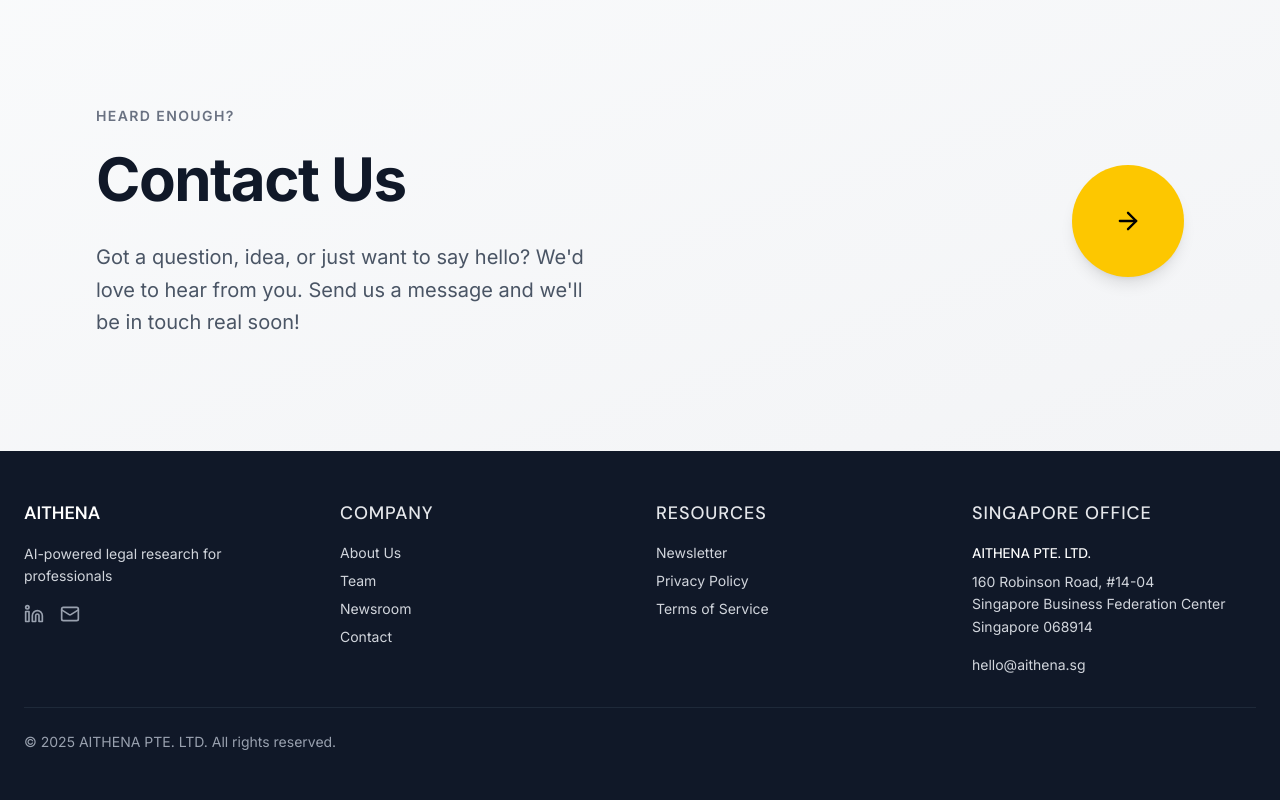
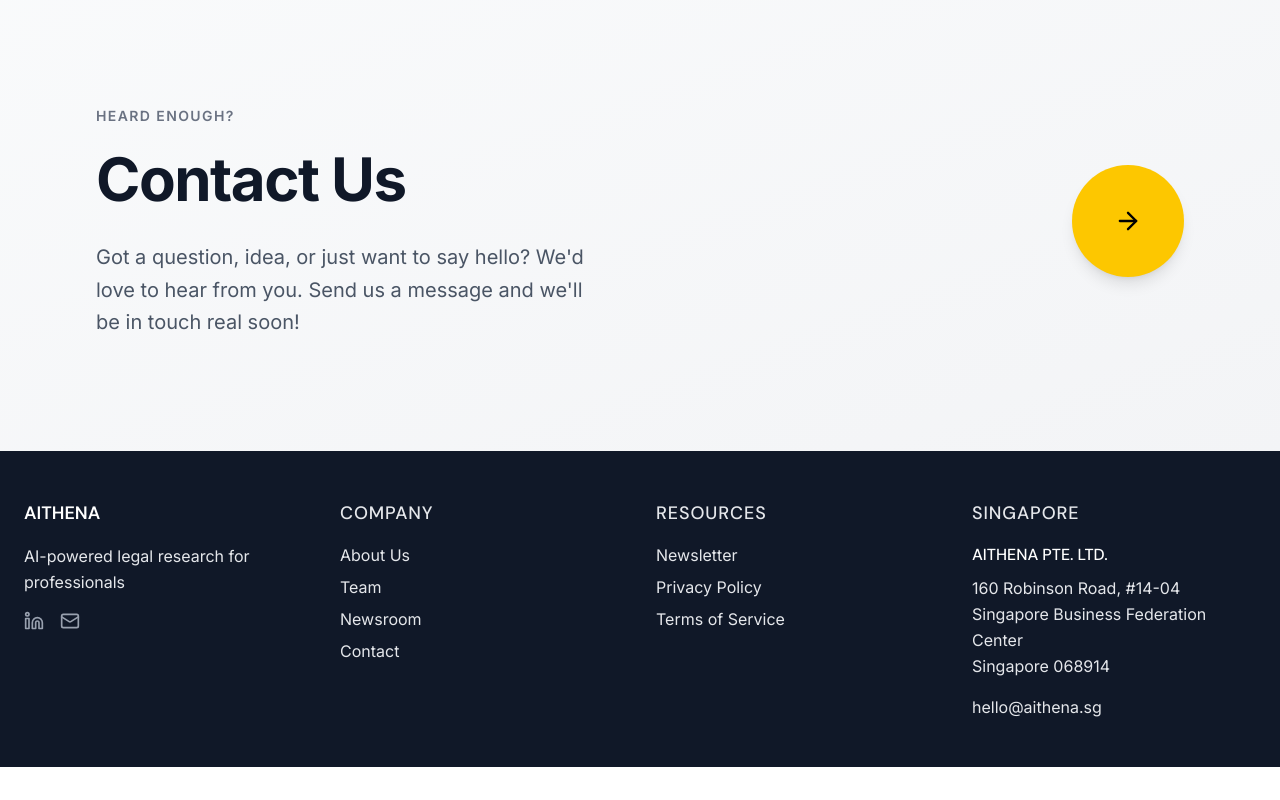
Before and after one commit to f4heemmmmm/aithena, a Next.js app in the folder frontend/: page / in a window 1280 px wide. Shown: the part 3938-4738 px from the top of the page. After the commit the page ends 4705 px from the top, so only its background shows below. Built offline with nearby package versions, Linux system fonts and the light colour scheme; no server answers.

Commit message:
Added footer for aithena website

```diff
--- a/frontend/src/components/Footer.tsx
+++ b/frontend/src/components/Footer.tsx
@@ -1,123 +1,113 @@
 "use client";
 
-import { Inter, DM_Sans } from 'next/font/google';
-import { Linkedin, Mail, MapPin, ArrowRight } from 'lucide-react';
+import { Inter, DM_Sans } from "next/font/google";
+import { Linkedin, Mail, MapPin, ArrowRight } from "lucide-react";
 
 const inter = Inter({
-  subsets: ['latin'],
-  weight: ['300', '400', '500', '600', '700']
+  subsets: ["latin"],
+  weight: ["300", "400", "500", "600", "700"]
 });
 
 const dmSans = DM_Sans({
-  subsets: ['latin'],
-  weight: ['400', '500', '600', '700']
+  subsets: ["latin"],
+  weight: ["400", "500", "600", "700"]
 });
 
 export default function Footer() {
     return (
-    <footer className="bg-gray-900 text-white">
-      {/* Main Footer Content */}
-      <div className="max-w-7xl mx-auto px-6 py-12">
-        <div className="grid grid-cols-1 md:grid-cols-2 lg:grid-cols-4 gap-8">
-
-          {/* Company Info */}
-          <div className="lg:col-span-1">
-            <h3 className={`${dmSans.className} text-lg font-semibold mb-4`}>
+        <footer className = "bg-gray-900 text-white">
+            <div className = "max-w-7xl mx-auto px-6 py-12">
+                <div className = "grid grid-cols-1 md:grid-cols-2 lg:grid-cols-4 gap-8">
+                    <div className = "lg:col-span-1">
+                        <h3 className = {`${dmSans.className} text-lg font-semibold mb-4`}>
                             AITHENA
                         </h3>
-            <p className={`${inter.className} text-gray-300 text-sm leading-relaxed mb-4`}>
+                        <p className = {`${inter.className} text-gray-200 text-base leading-relaxed mb-4`}>
                             AI-powered legal research for professionals
                         </p>
-            <div className="flex items-center space-x-4">
+                        <div className = "flex items-center space-x-4">
                             <a
-                href="https://www.linkedin.com/company/aithena-sg/"
-                target="_blank"
-                rel="noopener noreferrer"
-                className="text-gray-400 hover:text-white transition-colors duration-200"
-                aria-label="LinkedIn"
+                                href = "https://www.linkedin.com/company/aithena-sg/"
+                                target = "_blank"
+                                rel = "noopener noreferrer"
+                                className = "text-gray-400 hover:text-white transition-colors duration-200"
+                                aria-label = "LinkedIn"
                             >
                                 <Linkedin className="h-5 w-5" />
                             </a>
                             <a
-                href="mailto:hello@aithena.sg"
-                className="text-gray-400 hover:text-white transition-colors duration-200"
-                aria-label="Email"
+                                href = "mailto:hello@aithena.sg"
+                                className = "text-gray-400 hover:text-white transition-colors duration-200"
+                                aria-label = "Email"
                             >
-                <Mail className="h-5 w-5" />
+                                <Mail className = "h-5 w-5" />
                             </a>
                         </div>
                     </div>
 
-          {/* Quick Links */}
+                    {/* QUICK LINKS */}
                     <div>
-            <h4 className={`${dmSans.className} text-lg font-medium uppercase tracking-wider mb-4 text-gray-200`}>
+                        <h4 className = {`${dmSans.className} text-lg font-medium uppercase tracking-wider mb-4 text-gray-200`}>
                             Company
                         </h4>
-            <nav className="space-y-2">
-              <a href="/about" className={`${inter.className} block text-sm text-gray-300 hover:text-white transition-colors duration-200`}>
+                        <nav className = "space-y-2">
+                            <a href="/about" className = {`${inter.className} block text-base text-gray-200 hover:text-white transition-colors duration-200`}>
                                 About Us
                             </a>
-              <a href="/team" className={`${inter.className} block text-sm text-gray-300 hover:text-white transition-colors duration-200`}>
+                            <a href = "/team" className = {`${inter.className} block text-base text-gray-200 hover:text-white transition-colors duration-200`}>
                                 Team
                             </a>
-              <a href="/newsroom" className={`${inter.className} block text-sm text-gray-300 hover:text-white transition-colors duration-200`}>
+                            <a href = "/newsroom" className = {`${inter.className} block text-base text-gray-200 hover:text-white transition-colors duration-200`}>
                                 Newsroom
                             </a>
-              <a href="/contact" className={`${inter.className} block text-sm text-gray-300 hover:text-white transition-colors duration-200`}>
+                            <a href = "/contact" className = {`${inter.className} block text-base text-gray-200 hover:text-white transition-colors duration-200`}>
                                 Contact
                             </a>
                         </nav>
                     </div>
 
-          {/* Resources */}
+                    {/* RESOURCES */}
                     <div>
-            <h4 className={`${dmSans.className} text-lg  font-medium uppercase tracking-wider mb-4 text-gray-200`}>
+                        <h4 className = {`${dmSans.className} text-lg  font-medium uppercase tracking-wider mb-4 text-gray-200`}>
                             Resources
                         </h4>
-            <nav className="space-y-2">
-              <a href="/newsletter" className={`${inter.className} block text-sm text-gray-300 hover:text-white transition-colors duration-200`}>
+                        <nav className = "space-y-2">
+                            <a href="/newsletter" className = {`${inter.className} block text-base text-gray-200 hover:text-white transition-colors duration-200`}>
                                 Newsletter
                             </a>
-              <a href="/privacy" className={`${inter.className} block text-sm text-gray-300 hover:text-white transition-colors duration-200`}>
+                            <a href = "/privacy" className = {`${inter.className} block text-base text-gray-200 hover:text-white transition-colors duration-200`}>
                                 Privacy Policy
                             </a>
-              <a href="/terms" className={`${inter.className} block text-sm text-gray-300 hover:text-white transition-colors duration-200`}>
+                            <a href = "/terms" className = {`${inter.className} block text-base text-gray-200 hover:text-white transition-colors duration-200`}>
                                 Terms of Service
                             </a>
                         </nav>
                     </div>
 
-          {/* Contact Info */}
+                    {/* CONTACT INFORMATION */}
                     <div>
-            <h4 className={`${dmSans.className} text-lg  font-medium uppercase tracking-wider mb-4 text-gray-200`}>
-              Singapore Office
+                        <h4 className = {`${dmSans.className} text-lg font-medium uppercase tracking-wider mb-4 text-gray-200`}>
+                            Singapore
                         </h4>
-            <div className="space-y-2 text-sm text-gray-300">
-              <p className={`${dmSans.className} font-medium text-white`}>AITHENA PTE. LTD.</p>
-              <p className={`${inter.className} leading-relaxed`}>
+                        <div className = "space-y-2 text-base text-gray-200">
+                            <p className = {`${dmSans.className} font-medium text-white`}>
+                                AITHENA PTE. LTD.
+                            </p>
+                            <p className = {`${inter.className} leading-relaxed`}>
                                 160 Robinson Road, #14-04<br />
                                 Singapore Business Federation Center<br />
                                 Singapore 068914
                             </p>
                             <a
-                href="mailto:hello@aithena.sg"
-                className={`${inter.className} inline-block hover:text-white transition-colors duration-200 mt-2`}
+                                href = "mailto:hello@aithena.sg"
+                                className = {`${inter.className} inline-block hover:text-white transition-colors duration-200 mt-2`}
                             >
                                 hello@aithena.sg
                             </a>
                         </div>
                     </div>
                 </div>
-
-        {/* Bottom Bar */}
-        <div className="border-t border-gray-800 mt-8 pt-6">
-          <div className="flex flex-col sm:flex-row justify-between items-center space-y-2 sm:space-y-0">
-            <p className={`${inter.className} text-gray-400 text-sm`}>
-              © {new Date().getFullYear()} AITHENA PTE. LTD. All rights reserved.
-            </p>
-          </div>
-        </div>
             </div>
         </footer>
     );
-}
+};
```
Lines whose indentation alone changed are shown as unchanged.
